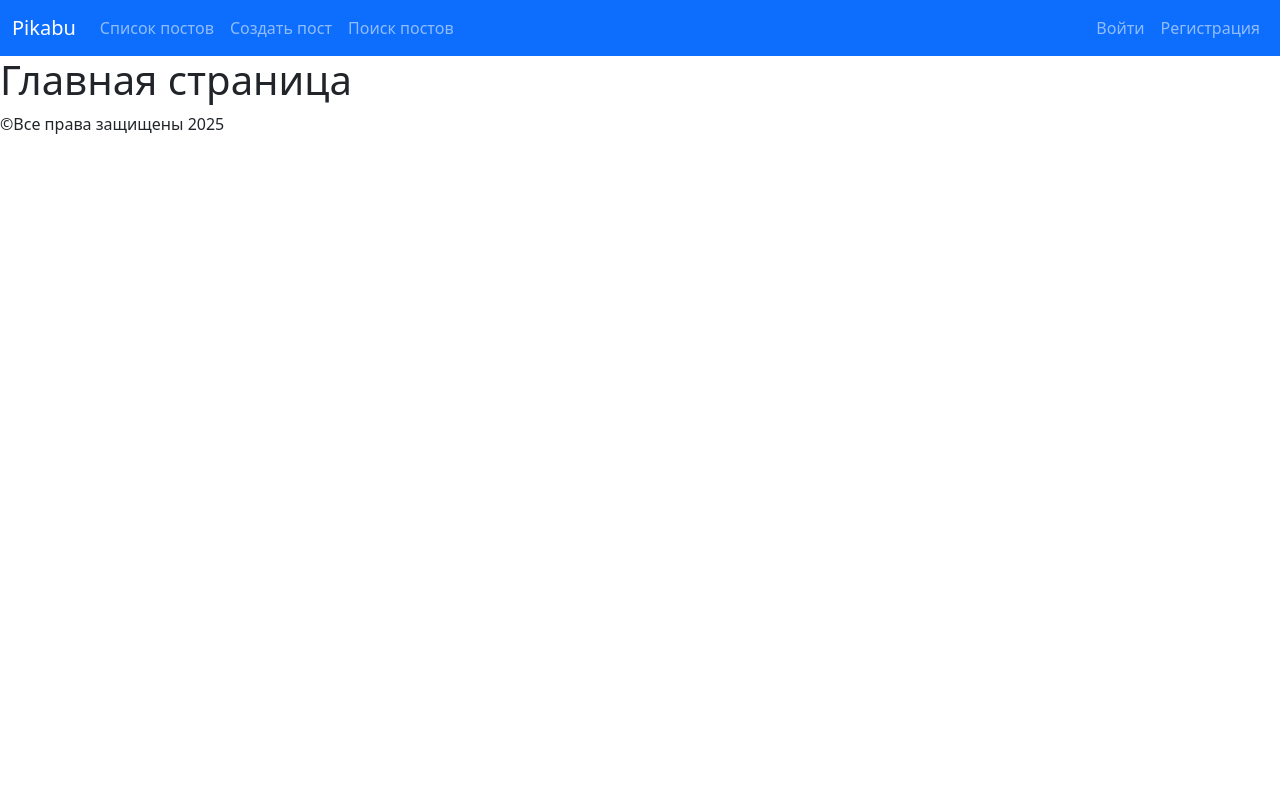
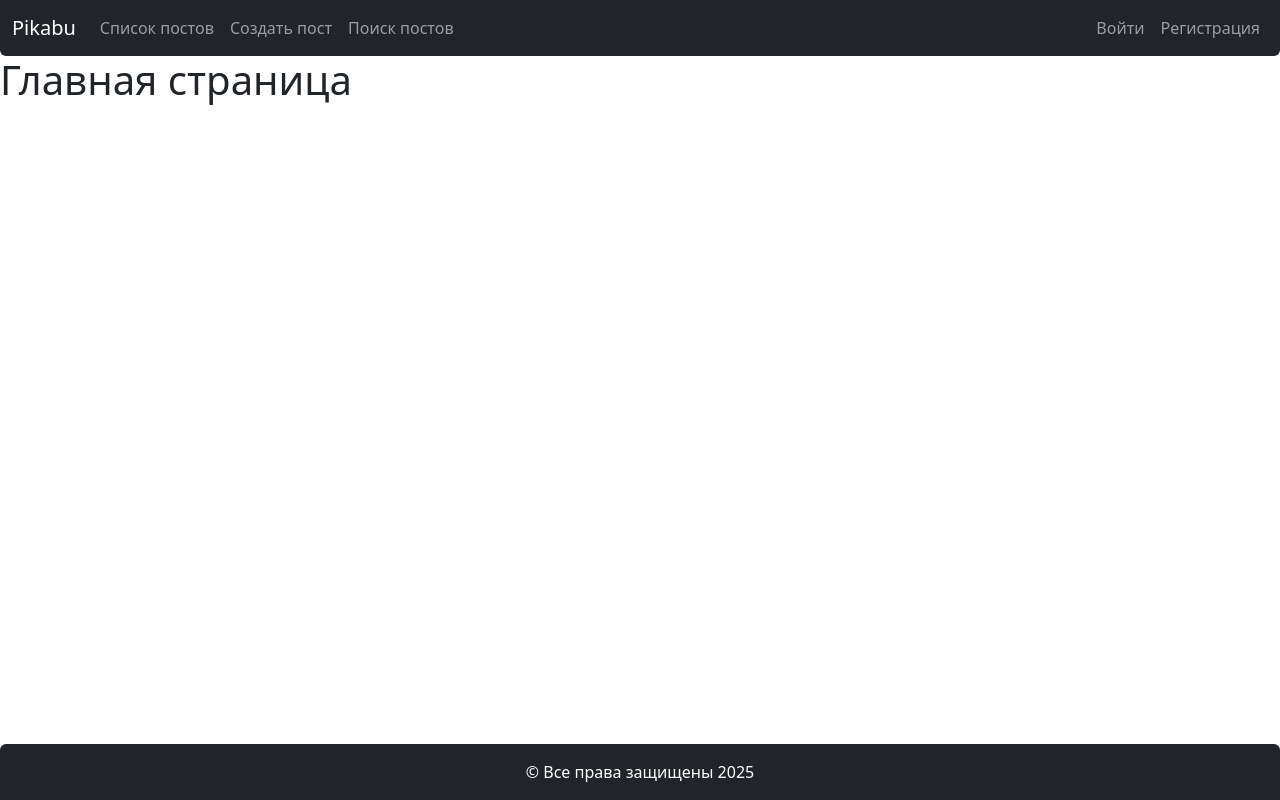
Before and after one commit to JacobTrue2-3/platform, a Django app: template blog/templates/blog/pages/index.html in a window 1280 px wide. Run offline with Django 5.2, Linux system fonts and the light colour scheme; the template is opened without the code that fills it, so the values that code supplies are empty; some libraries are stand-ins or nearby versions.

Commit message:
Оформил base.html, прикрепил футер внизу

```diff
--- a/templates/layouts/base.html
+++ b/templates/layouts/base.html
@@ -19,9 +19,9 @@
     <script src="{% static 'js/core.js' %}" type="module" defer></script>
     {% block scripts %}{% endblock scripts %}
 </head>
-<body>
+<body class="d-flex flex-column min-vh-100">
     <header>
-        <nav class="navbar navbar-expand-sm bg-primary" data-bs-theme="dark">
+        <nav class="navbar navbar-expand-sm rounded-bottom bg-dark" data-bs-theme="dark">
             <div class="container-fluid">
                 <a class="navbar-brand" href="{% url 'blog:main_page' %}">Pikabu</a>
                 <button class="navbar-toggler" type="button" data-bs-toggle="collapse" data-bs-target="#navbarNav"
@@ -64,8 +64,14 @@
             </div>
         </nav>
     </header>
-    <main>{% block content %}{% endblock content %}</main>
-    <footer>&copy;Все права защищены 2025</footer>
+    <main class="flex-grow-1">{% block content %}{% endblock content %}</main>
+    <footer class="bg-dark text-white rounded-top py-3">
+        <div class="container-fluid">
+            <div class="text-center">
+                &copy; Все права защищены 2025
+            </div>
+        </div>
+    </footer>
 
     <button id="scrollToTopBtn" class="scroll-to-top"><i class="bi bi-arrow-up"></i></button>
 
```
